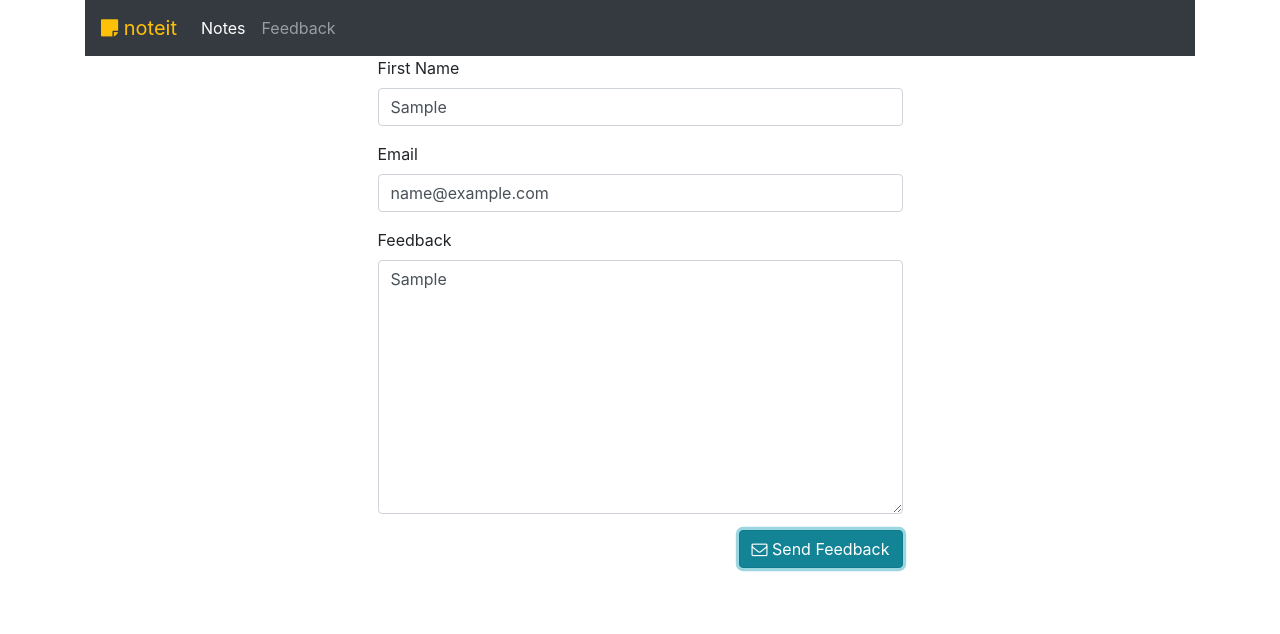
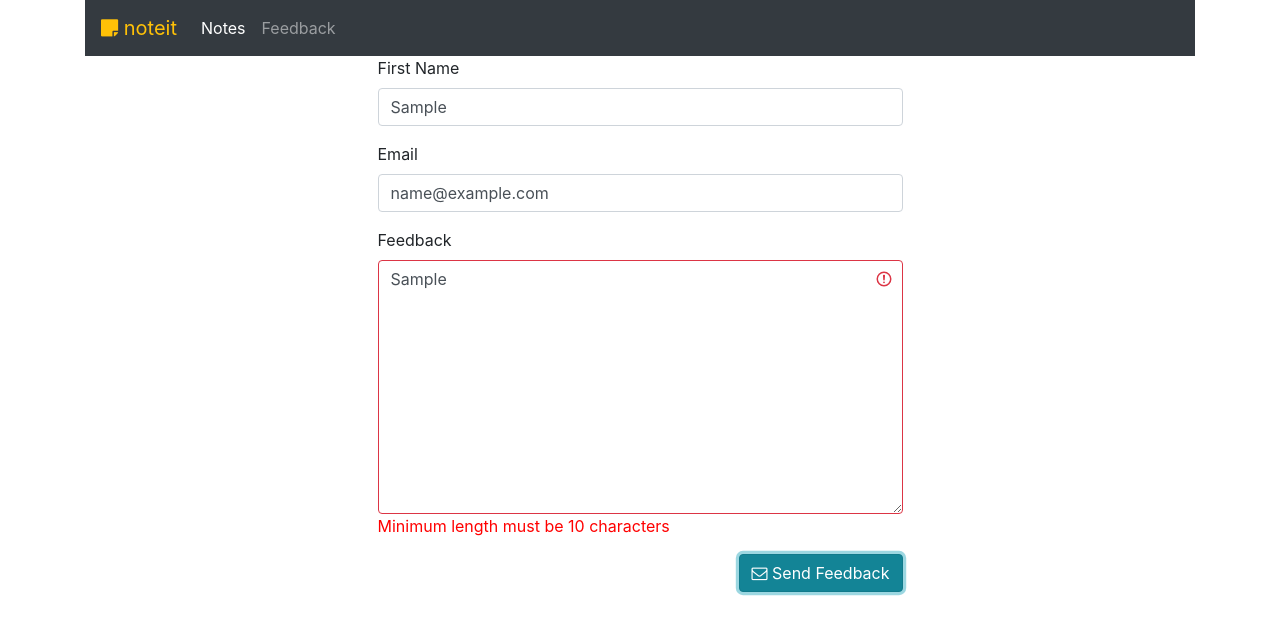
Before and after one commit to manpreetc90/noteit-ng-app, an Angular app: page /feedback in a window 1280 px wide. Both pictures are taken after typing "Sample", "name@example.com", "Sample" into the empty fields and a click on the button "Send Feedback". Shown: the top 634 px of the page. Built offline with nearby package versions, Linux system fonts and the light colour scheme; no server answers.

Commit message:
Forms Validation : Added validations to feedback form

```diff
--- a/src/app/feedback/feedback.component.css
+++ b/src/app/feedback/feedback.component.css
@@ -0,0 +1,3 @@
+.invalid-input {
+  color: red;
+}
--- a/src/app/feedback/feedback.component.html
+++ b/src/app/feedback/feedback.component.html
@@ -2,7 +2,7 @@
 	<div class="row">
     <div class="offset-3"></div>
     <div class="col-md-6">
-      <form name="form" #f="ngForm" (submit)="sendFeedback()" novalidate class="feedback-form">
+      <form name="form" #f="ngForm" (submit)=" f.form.valid && sendFeedback()" novalidate class="feedback-form">
         <!-- Name -->
         <div class="form-group">
           <label for="name">First Name</label>
@@ -10,8 +10,16 @@
                  id="name"
                  class="form-control"
                  name="name"
+                 #name="ngModel"
+                 [ngClass]="{ 'is-invalid':f.submitted && name.invalid }"
+                 required
                  [(ngModel)]="model.name"
                  placeholder="Your name"/>
+            <!-- input validation group-->
+            <div  *ngIf="f.submitted && name.invalid" class="invalid-input">
+              <!-- individual validation error-->
+              <div *ngIf="name.errors?.required">Field is required</div>
+            </div>
 		</div>
 
         <!-- Email -->
@@ -22,7 +30,14 @@
                  class="form-control"
                  name="email"
                  [(ngModel)]="model.email"
+                 #email="ngModel"
+                 [ngClass]="{ 'is-invalid':f.submitted && email.invalid}"
+                 required email
                  placeholder="Your email"/>
+            <div *ngIf="f.submitted && email.invalid" class="invalid-input">
+              <div *ngIf="email.errors?.required">Field is required</div>
+              <div *ngIf="email.errors?.email">Field is not a valid email</div>
+            </div>
         </div>
 
         <!-- Feedback -->
@@ -34,8 +49,16 @@
             name="feedback"
             placeholder="Your feedback"
             [(ngModel)]="model.feedback"
+            #feedback="ngModel"
+            [ngClass]="{ 'is-invalid': f.submitted && feedback.invalid}"
+            required
+            minlength="10"
             rows="10">
       </textarea>
+      <div *ngIf="f.submitted && feedback.invalid" class="invalid-input">
+        <div *ngIf="feedback.errors?.required">Field is required</div>
+        <div *ngIf="feedback.errors?.minlength">Minimum length must be 10 characters</div>
+      </div>
       </div>
 
 
```
